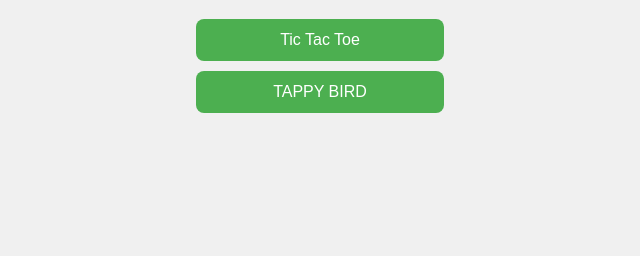
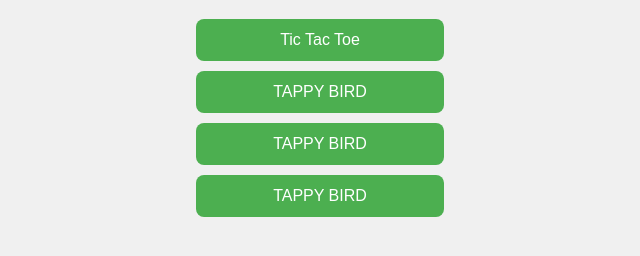
Before and after one commit to Hakerboy68/quickplayhub, a plain HTML site: page index.html in a window 1280 px wide. Shown: the part 80-336 px from the top of the page, without its empty margins (320-960 px from the left). Drawn offline with Linux system fonts and the light colour scheme.

Commit message:
Update index.html

```diff
--- a/index.html
+++ b/index.html
@@ -11,6 +11,8 @@
   <div id="game-list">
     <a href="games/tictactoe.html">Tic Tac Toe</a>
          <a href="games/TAPPYBIRD.html">TAPPY BIRD</a>
+            <a href="games/TAPPYBIRD.css">TAPPY BIRD</a>
+  <a href="games/TAPPYBIRD.js">TAPPY BIRD</a>
 
   </div>
   <script src="main.js"></script>
```
